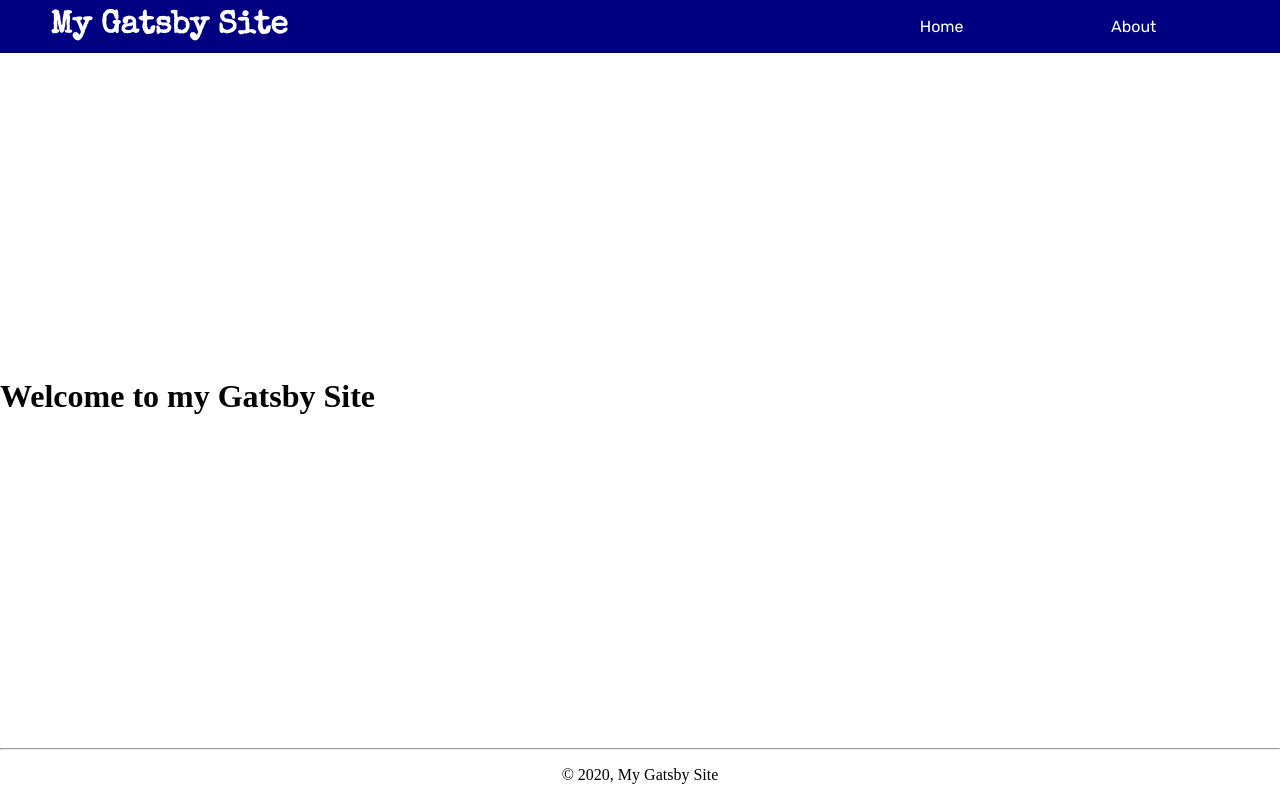
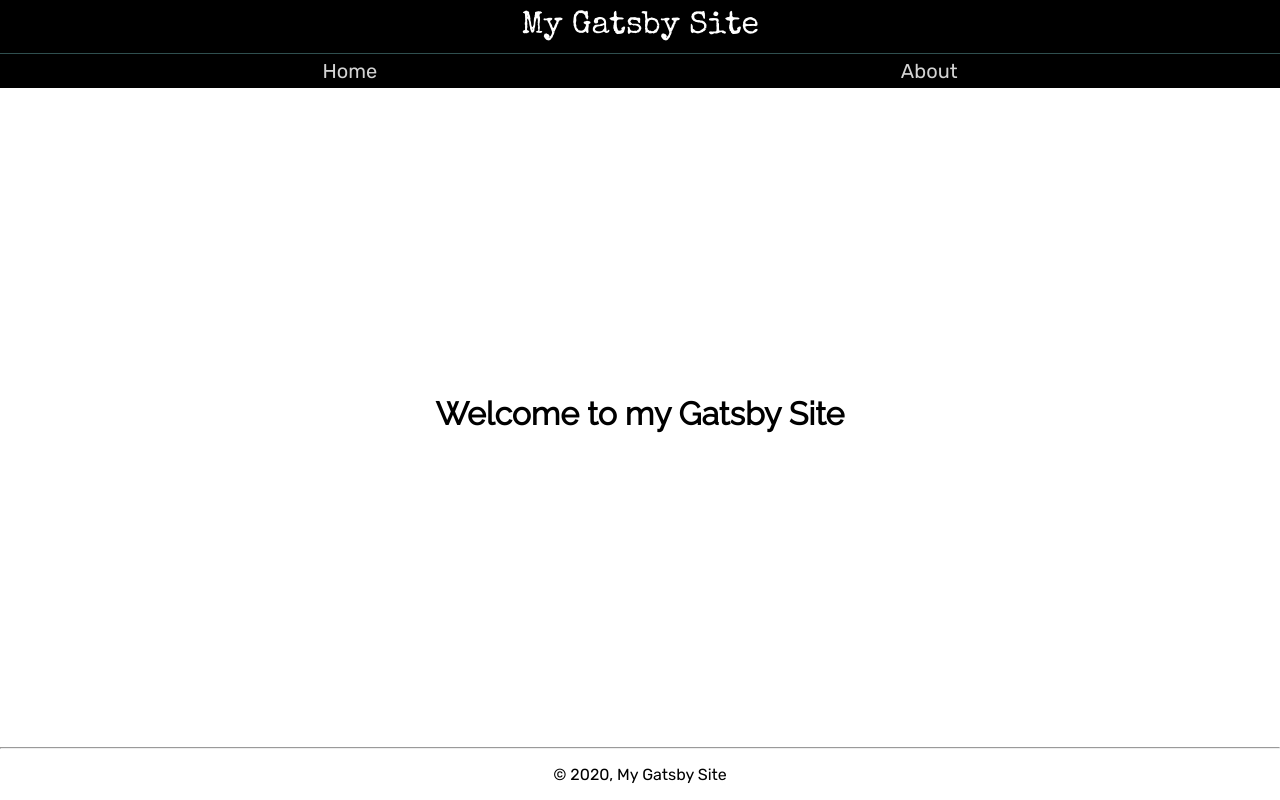
Before and after one commit to willjw3/website-with-gatsby-tutorial, a Gatsby site: page / in a window 1280 px wide. Built offline with nearby package versions, Linux system fonts and the light colour scheme; Gatsby itself is replaced by a stand-in of ours.

Commit message:
Added stylings to header, main content and footer

```diff
--- a/gatsby-config.js
+++ b/gatsby-config.js
@@ -7,6 +7,7 @@ module.exports = {
               fonts: [
                 `limelight`,
                 `Rubik`,
+                `Raleway`,
                 `Special Elite`,
                 `source sans pro\:300,400,400i,700` // you can also specify font weights and styles
               ],
--- a/src/components/header.js
+++ b/src/components/header.js
@@ -5,11 +5,16 @@ import "../styles/header.scss"
 const Header = () => {
     return (
         <div className="header">
-            <h1 className="header-title">My Gatsby Site</h1>
-            <div className="header-links">
-                <Link to="/">Home</Link>
-                <Link to="/about">About</Link>
+            <div className="header-top-content">
+              <Link className="header-top-content-title" to="/"><h1>My Gatsby Site</h1></Link>
             </div>
+            <div className="header-bottom-content">
+            <div className="header-bottom-content-links">
+                    <Link className="header-bottom-content-links-link" to="/">Home</Link>
+                    <Link className="header-bottom-content-links-link" to="/about">About</Link>
+                </div>
+            </div>
+
         </div>
     )
 }
--- a/src/styles/footer.scss
+++ b/src/styles/footer.scss
@@ -1,3 +1,4 @@
 .footer {
     text-align: center;
+    font-family: Rubik;
 }
--- a/src/styles/header.scss
+++ b/src/styles/header.scss
@@ -1,27 +1,44 @@
-html, body {
-    margin: 0;
-}
+// html, body {
+//     margin: 0;
+// }
 
 .header {
-    background: navy;
-    padding: 10px 0;
-    display: flex;
-    justify-content: space-between;
-    align-items: center;
-    &-title {
-        margin: 0 50px;
-        color: white;
-        font-family: Special Elite;
-    }
-    &-links {
-        width: 30%;
-        margin: 0 50px;
+    background: black;
+    &-top-content {
         display: flex;
-        justify-content: space-around;
-        & a {
+        justify-content: center;
+        align-items: center;
+        padding: 10px 0;
+        border-bottom: 0.25px solid darkslategray;
+        &-title {
+            text-decoration: none;
             color: white;
-            text-decoration: none;
-            font-family: Rubik;
+            font-family: Special Elite;
+            & h1 {
+              margin: 0;
+              font-weight: 200;
+            }
         }
     }
+    &-bottom-content {
+        padding: 0 5px;
+        display: flex;
+        justify-content: center;
+        align-items: center;
+        &-links {
+            width: 50%;
+            margin: auto;
+            padding: 5px 0;
+            display: flex;
+            justify-content: space-between;
+            align-items: center;
+            &-link {
+                text-decoration: none;
+                color: lightgray;
+                font-family: Rubik;
+                font-size: 1.25rem;
+            }
+        }
+    }
+
 }
--- a/src/styles/index.scss
+++ b/src/styles/index.scss
@@ -0,0 +1,11 @@
+html, body {
+    margin: 0;
+    padding: 0;
+}
+
+.index {
+   display: flex;
+   flex-direction: column;
+   align-items: center;
+   font-family: Raleway;
+}
```
